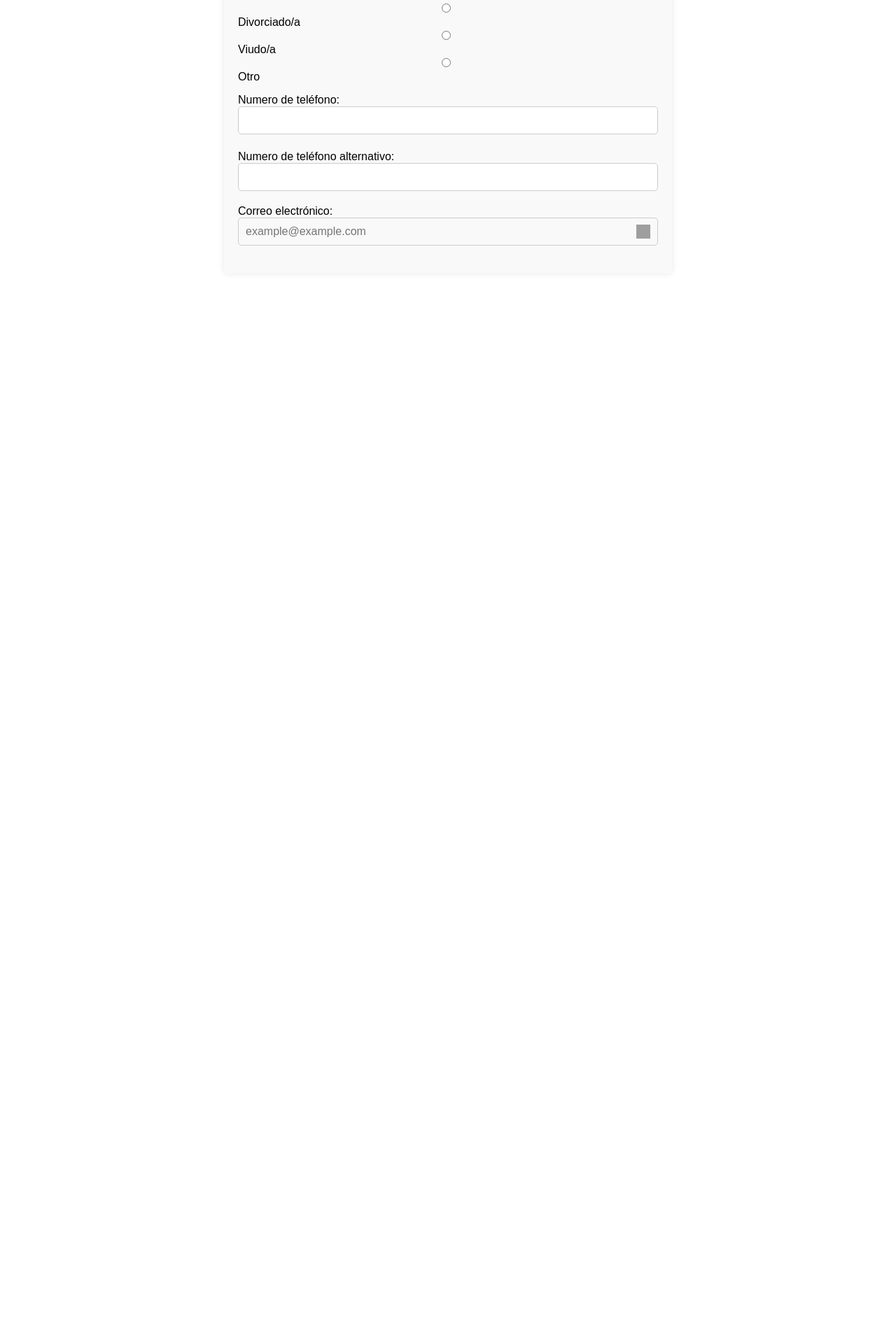
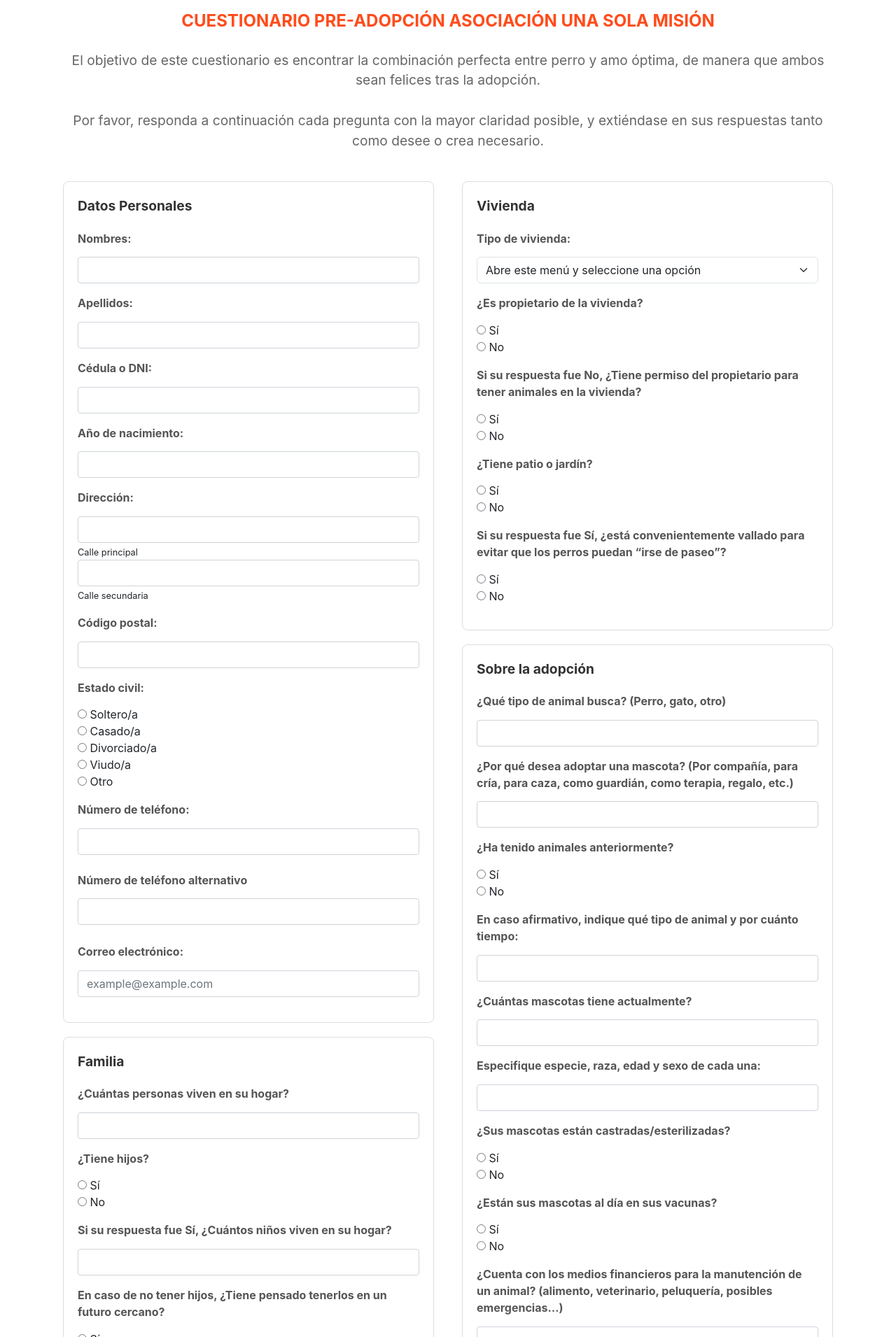
Before and after one commit to ejespinoza5/Proyecto_Avanzada_U1, an Angular app in the folder ProyectoU1/: page / in a window 1280 px wide. Shown: the part 889-2800 px from the top of the page at 70% size. Before the commit the page ends 1288 px from the top, so only its background shows below. Built offline with nearby package versions, Linux system fonts and the light colour scheme; grey boxes are pictures that could not be loaded.

Commit message:
Cambios en el formlario

```diff
--- a/ProyectoU1/src/app/Componentes/form-adopcion/form-adopcion.component.html
+++ b/ProyectoU1/src/app/Componentes/form-adopcion/form-adopcion.component.html
@@ -1,60 +1,179 @@
-<form>
-    <div style="text-align: center">
-        CUESTIONARIO PRE-ADOPCIÓN ASOCIACIÓN UNA SOLA MISION
-    </div><br>
-    <div style="text-align: center">
-        El objetivo de este cuestionario es encontrar la combinación perfecta entre perro y amo óptima, de manera
-        que ambos sean felices tras la adopción.
-
-        Por favor, responda a continuación cada pregunta, con la mayor claridad posible, y extiéndase en sus respuestas
-        tanto como desee o crea necesario.
+<form class="container mt-5">
+    <div class="form-header text-center mb-4">
+        <img src="https://encrypted-tbn0.gstatic.com/images?q=tbn:ANd9GcTI1culMu2Kfhyg5ZHkKA4UmhxDB9kVaNVYdg&s" alt="Asociación Una Sola Misión">
+        <div style="color: rgba(255, 55, 0, 0.896)">CUESTIONARIO PRE-ADOPCIÓN ASOCIACIÓN UNA SOLA MISIÓN</div>
     </div>
-    <div>
-        Datos Personales:
+    <div class="form-description mb-4">
+        El objetivo de este cuestionario es encontrar la combinación perfecta entre perro y amo óptima, de manera que ambos sean felices tras la adopción.
+        <br><br>
+        Por favor, responda a continuación cada pregunta con la mayor claridad posible, y extiéndase en sus respuestas tanto como desee o crea necesario.
     </div>
+    <div class="row">
+        <div class="column col-md-6">
+            <fieldset>
+                <legend>Datos Personales</legend>
                 <p>
-        Nombres: <br>
-        <input type="text" formControlName="name">
+                    <label for="name">Nombres:</label><br>
+                    <input type="text" formControlname="name" class="form-control">
                 </p>
                 <p>
-        Apellidos: <br>
-        <input type="text" formControlName="lastName">
+                    <label for="lastName">Apellidos:</label><br>
+                    <input type="text" id="lastName" name="lastName" class="form-control">
                 </p>
                 <p>
-        Cedula o DNI: <br>
-        <input type="number" formControlName="dni">
+                    <label for="dni">Cédula o DNI:</label><br>
+                    <input type="number" id="dni" name="dni" class="form-control">
                 </p>
                 <p>
-        Año de nacimiento: <br>
-        <input type="number" formControlName="birthYear">
+                    <label for="birthYear">Año de nacimiento:</label><br>
+                    <input type="number" id="birthYear" name="birthYear" class="form-control">
                 </p>
                 <p>
-        Dirección: <br>
-        <input type="text" formControlName="address"><br>
-        Calle principal <br>
-        <input type="text" formControlName="address2"><br>
-        Calle secundaria
+                    <label for="address">Dirección:</label><br>
+                    <input type="text" id="address" name="address" class="form-control">
+                    <small>Calle principal</small><br>
+                    <input type="text" id="address2" name="address2" class="form-control">
+                    <small>Calle secundaria</small>
                 </p>
                 <p>
-        Codigo postal: <br>
-        <input type="number" formControlName="postalCode">
+                    <label for="postalCode">Código postal:</label><br>
+                    <input type="number" id="postalCode" name="postalCode" class="form-control">
                 </p>
                 <p>
-        Estado civil: <br>
-        <input type="radio" name="civilStatus" formControlName="civilStatus" value="single"> Soltero/a
-        <input type="radio" name="civilStatus" formControlName="civilStatus" value="married"> Casado/a
-        <input type="radio" name="civilStatus" formControlName="civilStatus" value="divorced"> Divorciado/a
-        <input type="radio" name="civilStatus" formControlName="civilStatus" value="widowed"> Viudo/a
-        <input type="radio" name="civilStatus" formControlName="civilStatus" value="other"> Otro
+                    <label>Estado civil:</label><br>
+                    <input type="radio" name="civilStatus" value="single"> Soltero/a <br>
+                    <input type="radio" name="civilStatus" value="married"> Casado/a <br>
+                    <input type="radio" name="civilStatus" value="divorced"> Divorciado/a <br>
+                    <input type="radio" name="civilStatus" value="widowed"> Viudo/a <br>
+                    <input type="radio" name="civilStatus" value="other"> Otro
                 </p>
                 <p>
-        Numero de teléfono: <br>
-        <input type="number" formControlName="phoneNumber"><br>
-        Numero de teléfono alternativo: <br>
-        <input type="number" formControlName="phoneNumber2">
+                    <label for="phoneNumber">Número de teléfono:</label><br>
+                    <input type="number" id="phoneNumber" name="phoneNumber" class="form-control"><br>
+                    <label>Número de teléfono alternativo</label><br>
+                    <input type="number" id="phoneNumber2" name="phoneNumber2" class="form-control">
                 </p>
                 <p>
-        Correo electrónico: <br>
-        <input type="email" formControlName="email" placeholder="example@example.com">
+                    <label for="email" style="margin-top: 2%;">Correo electrónico:</label><br>
+                    <input type="email" id="email" name="email" placeholder="example@example.com" class="form-control">
                 </p>
+            </fieldset>
+            <fieldset>
+                <legend>Familia</legend>
+                <p>
+                    <label for="familyMembers">¿Cuántas personas viven en su hogar?</label><br>
+                    <input type="number" id="familyMembers" name="familyMembers" class="form-control">
+                </p>
+                <p>
+                    <label>¿Tiene hijos?</label><br>
+                    <input type="radio" name="children" value="yes"> Sí <br>
+                    <input type="radio" name="children" value="no"> No
+                </p>
+                <p>
+                    <label>Si su respuesta fue Sí, ¿Cuántos niños viven en su hogar?</label><br>
+                    <input type="number" id="numberOfChildren" name="numberOfChildren" class="form-control">
+                </p>
+                <p>
+                    <label>En caso de no tener hijos, ¿Tiene pensado tenerlos en un futuro cercano?</label><br>
+                    <input type="radio" name="futureChildren" value="yes"> Sí <br>
+                    <input type="radio" name="futureChildren" value="no"> No
+                </p>
+            </fieldset>
+            <fieldset>
+                <legend>Ocupación y Tiempo libre</legend>
+                <p>
+                    <label for="occupation">Ocupación:</label><br>
+                    <input type="text" id="occupation" name="occupation" class="form-control">
+                </p>
+                <p>
+                    <label for="workHours">¿Cuántas horas al día trabaja?</label><br>
+                    <input type="number" id="workHours" name="workHours" class="form-control">
+                </p>
+                <p>
+                    <label for="vacations">Si se va de vacaciones, ¿Qué hará con su mascota?</label><br>
+                    <input type="text" id="vacations" name="vacations" class="form-control">
+                </p>
+            </fieldset>
+        </div>
+        <div class="column col-md-6">
+            <fieldset>
+                <legend>Vivienda</legend>
+                <p>
+                    <label>Tipo de vivienda:</label><br>
+                    <select class="form-select" formControlName="houseType">
+                        <option selected>Abre este menú y seleccione una opción</option>
+                        <option value="house">Casa</option>
+                        <option value="apartment">Apartamento</option>
+                        <option value="other">Otro</option>
+                    </select>
+                </p>
+                <p>
+                    <label>¿Es propietario de la vivienda?</label><br>
+                    <input type="radio" name="houseOwner" value="yes"> Sí <br>
+                    <input type="radio" name="houseOwner" value="no"> No
+                </p>
+                <p>
+                    <label>Si su respuesta fue No, ¿Tiene permiso del propietario para tener animales en la vivienda?</label><br>
+                    <input type="radio" name="housePermission" value="yes"> Sí <br>
+                    <input type="radio" name="housePermission" value="no"> No
+                </p>
+                <p>
+                    <label>¿Tiene patio o jardín?</label><br>
+                    <input type="radio" name="yard" value="yes"> Sí <br>
+                    <input type="radio" name="yard" value="no"> No
+                </p>
+                <p>
+                    <label>Si su respuesta fue Sí, ¿está convenientemente vallado para evitar que los perros puedan “irse de paseo”?</label><br>
+                    <input type="radio" name="fence" value="yes"> Sí <br>
+                    <input type="radio" name="fence" value="no"> No
+                </p>
+            </fieldset>
+            <fieldset>
+                <legend>Sobre la adopción</legend>
+                <p>
+                    <label for="petType">¿Qué tipo de animal busca? (Perro, gato, otro)</label><br>
+                    <input type="text" id="petType" name="petType" class="form-control">
+                </p>
+                <p>
+                    <label for="reason">¿Por qué desea adoptar una mascota? (Por compañía, para cría, para caza, como guardián, como terapia, regalo, etc.)</label><br>
+                    <input type="text" id="reason" name="reason" class="form-control">
+                </p>
+                <p>
+                    <label>¿Ha tenido animales anteriormente?</label><br>
+                    <input type="radio" name="previousPets" value="yes"> Sí <br>
+                    <input type="radio" name="previousPets" value="no"> No
+                </p>
+                <p>
+                    <label for="previousPetsDetails">En caso afirmativo, indique qué tipo de animal y por cuánto tiempo:</label><br>
+                    <input type="text" id="previousPetsDetails" name="previousPetsDetails" class="form-control">
+                </p>
+                <p>
+                    <label for="currentPets">¿Cuántas mascotas tiene actualmente?</label><br>
+                    <input type="number" id="currentPets" name="currentPets" class="form-control">
+                </p>
+                <p>
+                    <label for="currentPetDetails">Especifique especie, raza, edad y sexo de cada una:</label><br>
+                    <input type="text" id="currentPetDetails" name="currentPetDetails" class="form-control">
+                </p>
+                <p>
+                    <label>¿Sus mascotas están castradas/esterilizadas?</label><br>
+                    <input type="radio" name="petsNeutered" value="yes"> Sí <br>
+                    <input type="radio" name="petsNeutered" value="no"> No
+                </p>
+                <p>
+                    <label>¿Están sus mascotas al día en sus vacunas?</label><br>
+                    <input type="radio" name="petsVaccinated" value="yes"> Sí <br>
+                    <input type="radio" name="petsVaccinated" value="no"> No
+                </p>
+                <p>
+                    <label for="financialAbility">¿Cuenta con los medios financieros para la manutención de un animal? (alimento, veterinario, peluquería, posibles emergencias…)</label><br>
+                    <input type="text" id="financialAbility" name="financialAbility" class="form-control">
+                </p>
+                <p>
+                    <label for="additionalInfo">Por favor, proporcione cualquier otra información que considere importante para su solicitud de adopción:</label><br>
+                    <textarea id="additionalInfo" name="additionalInfo" rows="4" class="form-control"></textarea>
+                </p>
+            </fieldset>
+        </div>
+    </div>
 </form>
--- a/ProyectoU1/src/app/Componentes/form-adopcion/form-adopcion.component.scss
+++ b/ProyectoU1/src/app/Componentes/form-adopcion/form-adopcion.component.scss
@@ -1,100 +1,52 @@
-// Variables
-$primary-color: #333;
-$secondary-color: #555;
-$border-color: #ccc;
-$background-color: #f9f9f9;
-$input-padding: 10px;
-$input-border-radius: 5px;
-$font-family: Arial, sans-serif;
+@import "https://stackpath.bootstrapcdn.com/bootstrap/4.5.2/css/bootstrap.min.css";
 
-// Mixin for form input styles
-@mixin input-styles {
-  padding: $input-padding;
-  border: 1px solid $border-color;
-  border-radius: $input-border-radius;
-  font-family: $font-family;
-  font-size: 1em;
-  width: 100%;
-  box-sizing: border-box;
+.form-header {
+    text-align: center;
+    margin-bottom: 20px;
+
+    img {
+        width: 100%;
+        height: auto;
+        border-radius: 8px;
+        margin-bottom: 20px;
+    }
+
+    div {
+        font-size: 1.5em;
+        font-weight: bold;
+        color: #333;
+    }
 }
 
-// General form styles
-form {
-  max-width: 600px;
-  margin: 0 auto;
-  padding: 20px;
-  background-color: $background-color;
-  border-radius: $input-border-radius;
-  box-shadow: 0 0 10px rgba(0, 0, 0, 0.1);
-  font-family: $font-family;
-
-  // Centering the title and description
-  div[style*='text-align: center'] {
+.form-description {
     text-align: center;
-    margin-bottom: 20px;
-  }
-
-  // Personal data section
-  div {
-    font-weight: bold;
-    margin-bottom: 10px;
-  }
-
-  p {
-    margin-bottom: 15px;
-
-    input[type="text"],
-    input[type="number"],
-    input[type="email"] {
-      @include input-styles;
-    }
-
-    input[type="radio"] {
-      margin-right: 10px;
-    }
-  }
-
-  // Radio button labels
-  input[type="radio"] + label {
-    margin-right: 15px;
-    font-weight: normal;
-  }
+    font-size: 1.2em;
+    color: #666;
+    margin-bottom: 40px;
 }
 
-// Styles for different sections
-p {
-  display: flex;
-  flex-direction: column;
-
-  & + p {
-    margin-top: 15px;
-  }
-
-  label {
-    font-weight: bold;
-    margin-bottom: 5px;
-  }
-
-  input {
-    margin-bottom: 5px;
-  }
+.column {
+    padding: 20px;
+    box-sizing: border-box;
 }
 
-// Additional styles for specific input fields
-input[type="email"] {
-  @include input-styles;
-  padding-right: 40px;
-  background: url('https://img.icons8.com/ios-glyphs/30/000000/new-post.png') no-repeat right 10px center;
-  background-size: 20px 20px;
+fieldset {
+    border: 1px solid #ddd;
+    padding: 20px;
+    margin-bottom: 20px;
+    border-radius: 8px;
+    background-color: #fff;
 }
 
-// Media queries for responsiveness
-@media (max-width: 600px) {
-  form {
-    padding: 10px;
-  }
+legend {
+    font-size: 1.2em;
+    font-weight: bold;
+    color: #333;
+    margin-bottom: 4%;
+}
 
-  p {
-    flex-direction: column;
-  }
+label {
+    font-weight: bold;
+    color: #555;
+    margin-bottom: 3%;
 }
--- a/ProyectoU1/src/index.html
+++ b/ProyectoU1/src/index.html
@@ -6,8 +6,12 @@
   <base href="/">
   <meta name="viewport" content="width=device-width, initial-scale=1">
   <link rel="icon" type="image/x-icon" href="favicon.ico">
+  <link href="https://cdn.jsdelivr.net/npm/bootstrap@5.3.3/dist/css/bootstrap.min.css" rel="stylesheet"
+  integrity="sha384-QWTKZyjpPEjISv5WaRU9OFeRpok6YctnYmDr5pNlyT2bRjXh0JMhjY6hW+ALEwIH" crossorigin="anonymous">
 </head>
 <body>
   <app-root></app-root>
 </body>
 </html>
+<script src="https://cdn.jsdelivr.net/npm/bootstrap@5.3.3/dist/js/bootstrap.bundle.min.js"
+integrity="sha384-YvpcrYf0tY3lHB60NNkmXc5s9fDVZLESaAA55NDzOxhy9GkcIdslK1eN7N6jIeHz" crossorigin="anonymous"></script>
```
Lines whose indentation alone changed are shown as unchanged.
